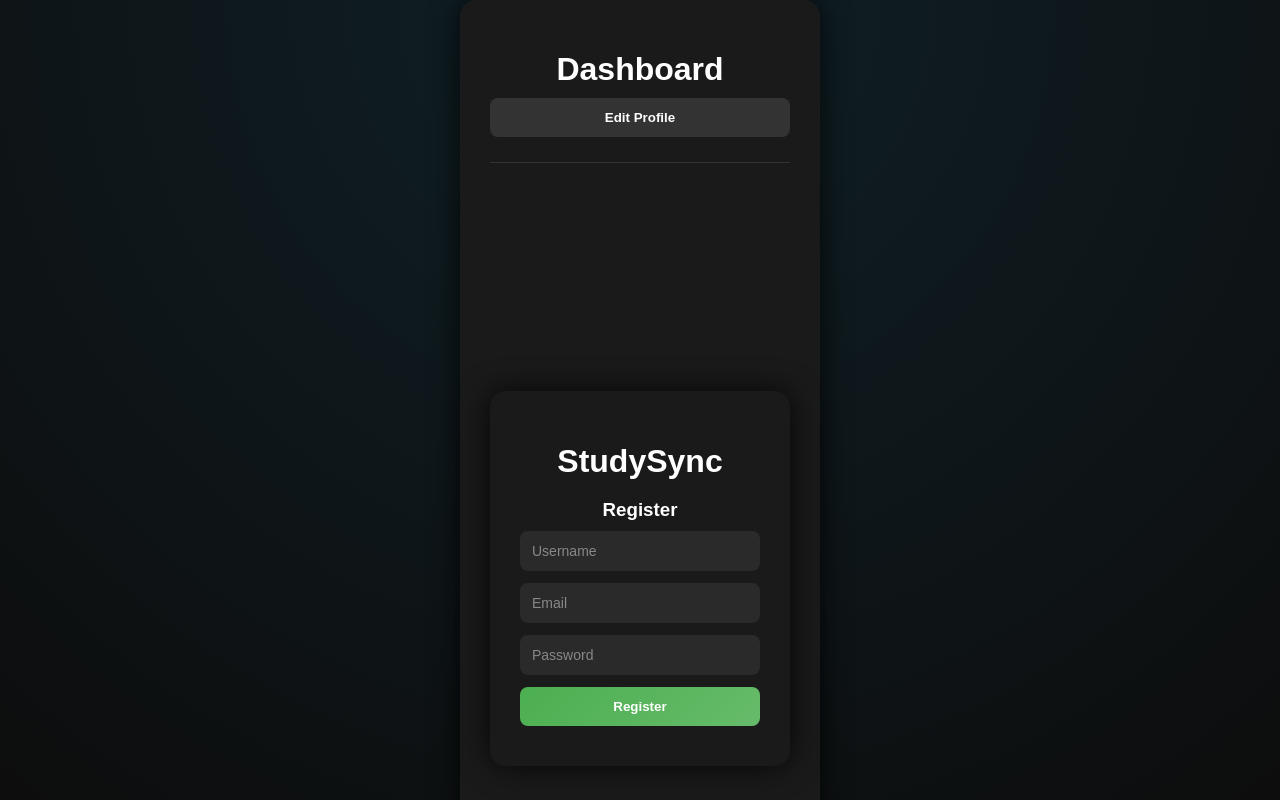
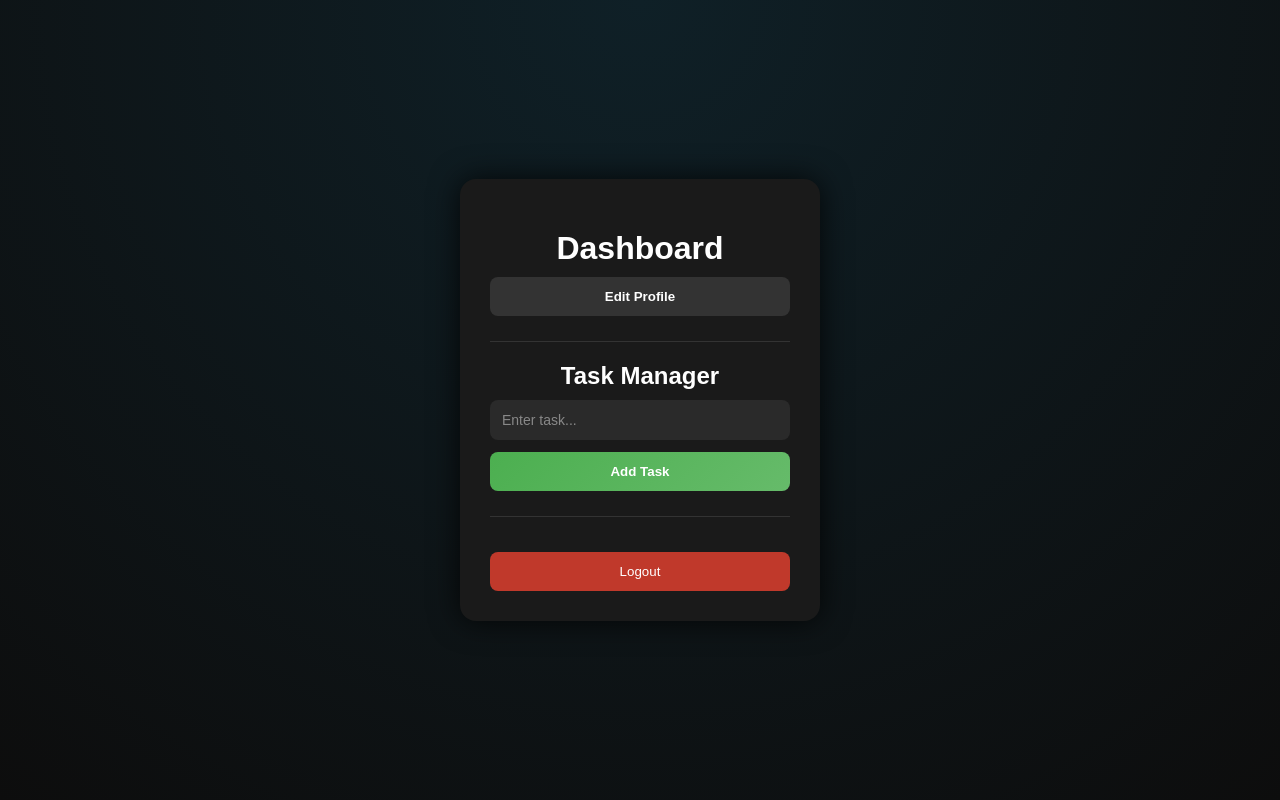
Before and after one commit to NetoCruzzz/studysync, a React (Create React App) app in the folder frontend/: page /dashboard in a window 1280 px wide. Shown: the top 800 px of the page. Built offline with nearby package versions, Linux system fonts and the light colour scheme.

Commit message:
added fallback and fixed register issue

```diff
--- a/frontend/src/App.js
+++ b/frontend/src/App.js
@@ -1,18 +1,18 @@
 import React from 'react';
 import { BrowserRouter as Router, Routes, Route } from 'react-router-dom';
 import Login from './Login';
+import Register from './Register';
 import Dashboard from './Dashboard';
 import Profile from './Profile';
-import Register from './Register';
 
 function App() {
   return (
     <Router>
       <Routes>
         <Route path="/" element={<Login />} />
+        <Route path="/register" element={<Register />} />
         <Route path="/dashboard" element={<Dashboard />} />
         <Route path="/profile" element={<Profile />} />
-        <Route path="/register" element={<Register />} />
       </Routes>
     </Router>
   );
--- a/frontend/src/Login.js
+++ b/frontend/src/Login.js
@@ -2,30 +2,39 @@ import React, { useState } from 'react';
 import { useNavigate } from 'react-router-dom';
 import './App.css';
 
-function Login() {
+function Register() {
   const navigate = useNavigate();
 
+  const [username, setUsername] = useState('');
   const [email, setEmail] = useState('');
   const [password, setPassword] = useState('');
 
-  const handleLogin = async () => {
+  const handleRegister = async () => {
     try {
-      const res = await fetch('http://localhost:5000/api/auth/login', {
+      const res = await fetch('http://localhost:5000/api/auth/register', {
         method: 'POST',
         headers: { 'Content-Type': 'application/json' },
-        body: JSON.stringify({ email, password })
+        body: JSON.stringify({ username, email, password })
       });
 
       const data = await res.json();
 
       if (res.ok) {
-        navigate('/dashboard', { state: data });
+        alert('Registered successfully!');
+        navigate('/');
       } else {
-        alert(data.message || 'Login failed');
+        alert(data.message || 'Registration failed');
       }
+
     } catch (err) {
-      console.log(err);
-      alert('Server error');
+      console.log("Backend not running — fallback mode");
+
+      // ✅ FALLBACK (so you’re not blocked)
+      alert("Backend not connected — simulating registration");
+
+      navigate('/dashboard', {
+        state: { username, email }
+      });
     }
   };
 
@@ -33,6 +42,13 @@ function Login() {
     <div className="login-container">
       <div className="login-card">
         <h1>StudySync</h1>
+        <h3>Register</h3>
+
+        <input
+          className="login-input"
+          placeholder="Username"
+          onChange={(e) => setUsername(e.target.value)}
+        />
 
         <input
           className="login-input"
@@ -47,12 +63,22 @@ function Login() {
           onChange={(e) => setPassword(e.target.value)}
         />
 
-        <button className="login-button" onClick={handleLogin}>
-          Login
+        <button className="login-button" onClick={handleRegister}>
+          Register
         </button>
+
+        <p style={{ marginTop: '10px' }}>
+          Already have an account?{' '}
+          <span
+            style={{ color: '#4caf50', cursor: 'pointer' }}
+            onClick={() => navigate('/')}
+          >
+            Login
+          </span>
+        </p>
       </div>
     </div>
   );
 }
 
-export default Login;
+export default Register;
--- a/frontend/src/Register.js
+++ b/frontend/src/Register.js
@@ -25,9 +25,16 @@ function Register() {
       } else {
         alert(data.message || 'Registration failed');
       }
+
     } catch (err) {
-      console.log(err);
-      alert('Server error');
+      console.log("Backend not running — fallback mode");
+
+      // ✅ FALLBACK (so you’re not blocked)
+      alert("Backend not connected — simulating registration");
+
+      navigate('/dashboard', {
+        state: { username, email }
+      });
     }
   };
 
@@ -59,6 +66,16 @@ function Register() {
         <button className="login-button" onClick={handleRegister}>
           Register
         </button>
+
+        <p style={{ marginTop: '10px' }}>
+          Already have an account?{' '}
+          <span
+            style={{ color: '#4caf50', cursor: 'pointer' }}
+            onClick={() => navigate('/')}
+          >
+            Login
+          </span>
+        </p>
       </div>
     </div>
   );
--- a/frontend/src/Tasks.js
+++ b/frontend/src/Tasks.js
@@ -1,67 +1,104 @@
 import React, { useState } from 'react';
-import { useNavigate } from 'react-router-dom';
 import './App.css';
 
-function Register() {
-  const navigate = useNavigate();
+function Tasks() {
+  const [tasks, setTasks] = useState([]);
+  const [newTask, setNewTask] = useState('');
+  const [editIndex, setEditIndex] = useState(null);
 
-  const [username, setUsername] = useState('');
-  const [email, setEmail] = useState('');
-  const [password, setPassword] = useState('');
+  const handleAddTask = async () => {
+    if (!newTask) return;
 
-  const handleRegister = async () => {
     try {
-      const res = await fetch('http://localhost:5000/api/auth/register', {
+      await fetch('http://localhost:5000/api/tasks', {
         method: 'POST',
         headers: { 'Content-Type': 'application/json' },
-        body: JSON.stringify({ username, email, password })
+        body: JSON.stringify({ text: newTask })
       });
 
-      const data = await res.json();
-
-      if (res.ok) {
-        alert('Registered successfully!');
-        navigate('/');
-      } else {
-        alert(data.message || 'Registration failed');
-      }
+      setTasks([...tasks, { text: newTask, completed: false }]);
+      setNewTask('');
     } catch (err) {
       console.log(err);
-      alert('Server error');
     }
   };
 
+  const handleDelete = async (index) => {
+    await fetch(`http://localhost:5000/api/tasks/${index}`, {
+      method: 'DELETE'
+    });
+
+    setTasks(tasks.filter((_, i) => i !== index));
+  };
+
+  const handleToggle = async (index) => {
+    await fetch(`http://localhost:5000/api/tasks/${index}`, {
+      method: 'PUT'
+    });
+
+    const updated = [...tasks];
+    updated[index].completed = !updated[index].completed;
+    setTasks(updated);
+  };
+
+  const handleEdit = (index) => {
+    setNewTask(tasks[index].text);
+    setEditIndex(index);
+  };
+
+  const handleSaveEdit = async () => {
+    await fetch(`http://localhost:5000/api/tasks/${editIndex}`, {
+      method: 'PUT',
+      headers: { 'Content-Type': 'application/json' },
+      body: JSON.stringify({ text: newTask })
+    });
+
+    const updated = [...tasks];
+    updated[editIndex].text = newTask;
+
+    setTasks(updated);
+    setEditIndex(null);
+    setNewTask('');
+  };
+
   return (
-    <div className="login-container">
-      <div className="login-card">
-        <h1>StudySync</h1>
-        <h3>Register</h3>
+    <div>
+      <h2>Task Manager</h2>
 
-        <input
-          className="login-input"
-          placeholder="Username"
-          onChange={(e) => setUsername(e.target.value)}
-        />
+      <input
+        className="login-input"
+        placeholder="Enter task..."
+        value={newTask}
+        onChange={(e) => setNewTask(e.target.value)}
+      />
 
-        <input
-          className="login-input"
-          placeholder="Email"
-          onChange={(e) => setEmail(e.target.value)}
-        />
+      {editIndex === null ? (
+        <button className="login-button" onClick={handleAddTask}>
+          Add Task
+        </button>
+      ) : (
+        <button className="login-button" onClick={handleSaveEdit}>
+          Save Edit
+        </button>
+      )}
 
-        <input
-          className="login-input"
-          type="password"
-          placeholder="Password"
-          onChange={(e) => setPassword(e.target.value)}
-        />
+      <hr className="divider" />
 
-        <button className="login-button" onClick={handleRegister}>
-          Register
-        </button>
-      </div>
+      {tasks.map((task, i) => (
+        <div key={i} className="task-row">
+          <span className={`task-text ${task.completed ? 'completed' : ''}`}>
+            {task.text}
+          </span>
+
+          <div>
+            <button className="task-btn" onClick={() => handleToggle(i)}>✔</button>
+            <button className="task-btn" onClick={() => handleEdit(i)}>✏️</button>
+            <button className="task-btn delete" onClick={() => handleDelete(i)}>✖</button>
+          </div>
+        </div>
+      ))}
     </div>
   );
 }
 
-export default Register;
+export default Tasks;
```
